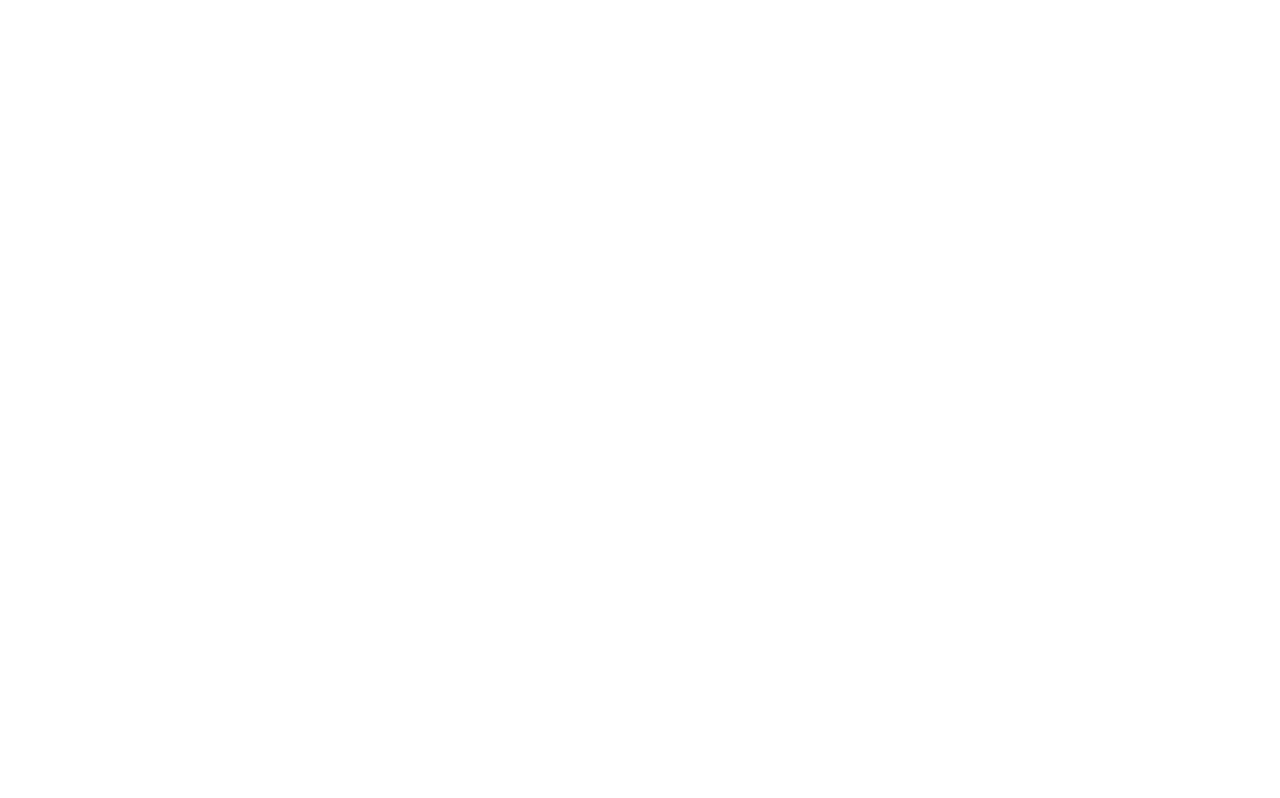
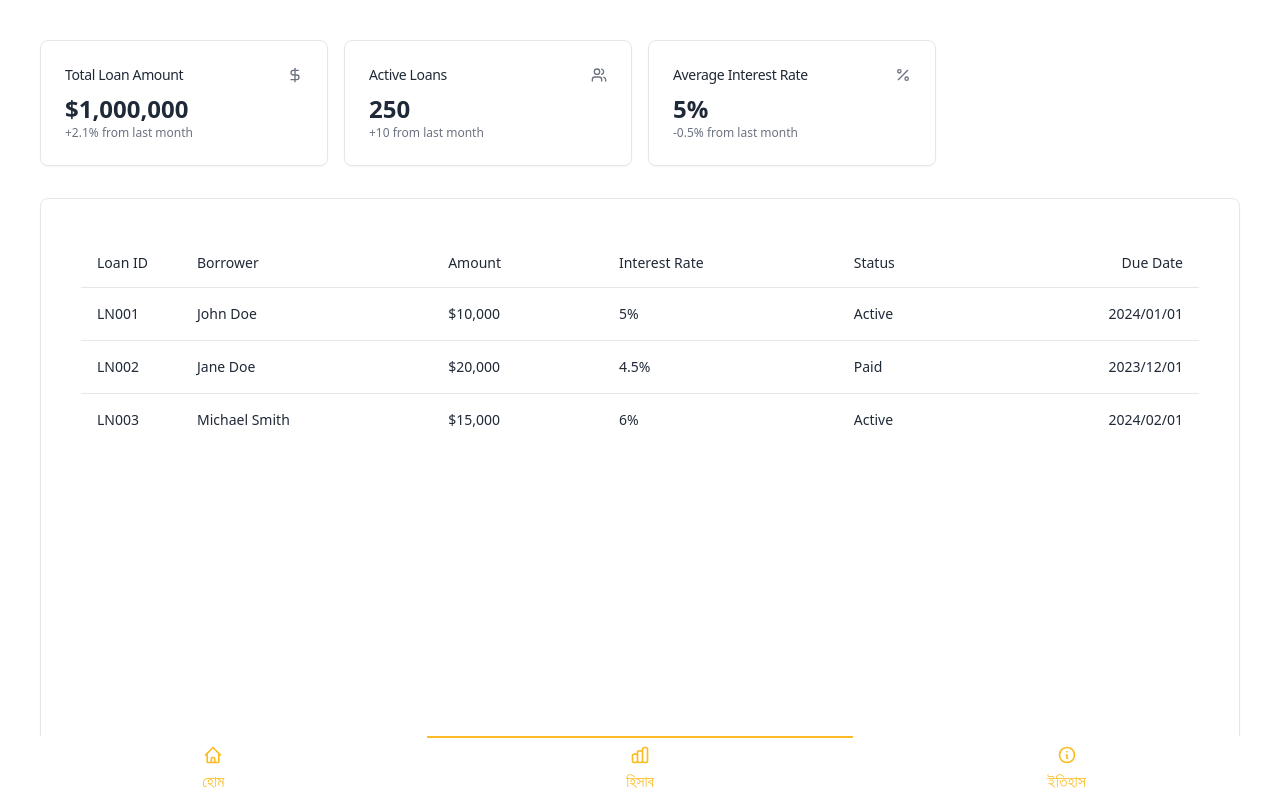
Before and after one commit to hasanshahriar32/nesco, a Next.js app: page /bill/summary in a window 1280 px wide. Shown: the top 798 px of the page. Built offline with nearby package versions, Linux system fonts and the light colour scheme.

Commit message:
Update component labels and translations

```diff
--- /dev/null
+++ b/src/components/BillHistory.js
@@ -0,0 +1,62 @@
+/**
+ * This code was generated by v0 by Vercel.
+ * @see https://v0.dev/t/5aquAsar05B
+ */
+
+import {
+  TableHead,
+  TableRow,
+  TableHeader,
+  TableCell,
+  TableBody,
+  Table,
+} from "@/components/ui/table";
+
+export function BillHistory() {
+  return (
+    <div className="flex flex-col w-full min-h-screen pb-8">
+      <main className="flex min-h-[calc(100vh_-_theme(spacing.16))] flex-1 flex-col gap-4 p-4 md:gap-8 md:p-10">
+        <div>
+          <Table>
+            <TableHeader>
+              <TableRow>
+                <TableHead className="w-[100px]">Loan ID</TableHead>
+                <TableHead>Borrower</TableHead>
+                <TableHead>Amount</TableHead>
+                <TableHead>Interest Rate</TableHead>
+                <TableHead>Status</TableHead>
+                <TableHead className="text-right">Due Date</TableHead>
+              </TableRow>
+            </TableHeader>
+            <TableBody>
+              <TableRow>
+                <TableCell className="font-medium">LN001</TableCell>
+                <TableCell>John Doe</TableCell>
+                <TableCell>$10,000</TableCell>
+                <TableCell>5%</TableCell>
+                <TableCell>Active</TableCell>
+                <TableCell className="text-right">2024/01/01</TableCell>
+              </TableRow>
+              <TableRow>
+                <TableCell className="font-medium">LN002</TableCell>
+                <TableCell>Jane Doe</TableCell>
+                <TableCell>$20,000</TableCell>
+                <TableCell>4.5%</TableCell>
+                <TableCell>Paid</TableCell>
+                <TableCell className="text-right">2023/12/01</TableCell>
+              </TableRow>
+              <TableRow>
+                <TableCell className="font-medium">LN003</TableCell>
+                <TableCell>Michael Smith</TableCell>
+                <TableCell>$15,000</TableCell>
+                <TableCell>6%</TableCell>
+                <TableCell>Active</TableCell>
+                <TableCell className="text-right">2024/02/01</TableCell>
+              </TableRow>
+            </TableBody>
+          </Table>
+        </div>
+      </main>
+    </div>
+  );
+}
--- a/src/components/Footer.js
+++ b/src/components/Footer.js
@@ -36,7 +36,7 @@
             strokeLinecap="round"
             strokeLinejoin="round"
             strokeWidth="2"
-            d="M13 16h-1v-4h-1m1-4h.01M21 12a9 9 0 11-18 0 9 9 0 0118 0z"
+            d="M9 19v-6a2 2 0 00-2-2H5a2 2 0 00-2 2v6a2 2 0 002 2h2a2 2 0 002-2zm0 0V9a2 2 0 012-2h2a2 2 0 012 2v10m-6 0a2 2 0 002 2h2a2 2 0 002-2m0 0V5a2 2 0 012-2h2a2 2 0 012 2v14a2 2 0 01-2 2h-2a2 2 0 01-2-2z"
           />
         </svg>
         <span className="btm-nav-label hidden md:block">হিসাব</span>
@@ -53,7 +53,7 @@
             strokeLinecap="round"
             strokeLinejoin="round"
             strokeWidth="2"
-            d="M9 19v-6a2 2 0 00-2-2H5a2 2 0 00-2 2v6a2 2 0 002 2h2a2 2 0 002-2zm0 0V9a2 2 0 012-2h2a2 2 0 012 2v10m-6 0a2 2 0 002 2h2a2 2 0 002-2m0 0V5a2 2 0 012-2h2a2 2 0 012 2v14a2 2 0 01-2 2h-2a2 2 0 01-2-2z"
+            d="M13 16h-1v-4h-1m1-4h.01M21 12a9 9 0 11-18 0 9 9 0 0118 0z"
           />
         </svg>
         <span className="btm-nav-label hidden md:block">ইতিহাস</span>
--- /dev/null
+++ b/src/components/component/bill-summary.jsx
@@ -0,0 +1,150 @@
+/**
+ * This code was generated by v0 by Vercel.
+ * @see https://v0.dev/t/5aquAsar05B
+ */
+
+import { CardTitle, CardHeader, CardContent, Card } from "@/components/ui/card";
+
+import { BillHistory } from "../BillHistory";
+
+export function BillSummary() {
+  return (
+    <div className="flex flex-col w-full min-h-screen">
+      <main className="flex min-h-[calc(100vh_-_theme(spacing.16))] flex-1 flex-col gap-4 p-4 md:gap-8 md:p-10">
+        <div className="grid gap-4 md:grid-cols-2 lg:grid-cols-4">
+          <Card>
+            <CardHeader className="flex flex-row items-center justify-between pb-2 space-y-0">
+              <CardTitle className="text-sm font-medium">
+                Total Loan Amount
+              </CardTitle>
+              <DollarSignIcon className="w-4 h-4 text-gray-500 dark:text-gray-400" />
+            </CardHeader>
+            <CardContent>
+              <div className="text-2xl font-bold">$1,000,000</div>
+              <p className="text-xs text-gray-500 dark:text-gray-400">
+                +2.1% from last month
+              </p>
+            </CardContent>
+          </Card>
+          <Card>
+            <CardHeader className="flex flex-row items-center justify-between pb-2 space-y-0">
+              <CardTitle className="text-sm font-medium">
+                Active Loans
+              </CardTitle>
+              <UsersIcon className="w-4 h-4 text-gray-500 dark:text-gray-400" />
+            </CardHeader>
+            <CardContent>
+              <div className="text-2xl font-bold">250</div>
+              <p className="text-xs text-gray-500 dark:text-gray-400">
+                +10 from last month
+              </p>
+            </CardContent>
+          </Card>
+          <Card>
+            <CardHeader className="flex flex-row items-center justify-between pb-2 space-y-0">
+              <CardTitle className="text-sm font-medium">
+                Average Interest Rate
+              </CardTitle>
+              <PercentIcon className="w-4 h-4 text-gray-500 dark:text-gray-400" />
+            </CardHeader>
+            <CardContent>
+              <div className="text-2xl font-bold">5%</div>
+              <p className="text-xs text-gray-500 dark:text-gray-400">
+                -0.5% from last month
+              </p>
+            </CardContent>
+          </Card>
+        </div>
+        <Card>
+          <BillHistory />
+        </Card>
+      </main>
+    </div>
+  );
+}
+
+function CurrencyIcon(props) {
+  return (
+    <svg
+      {...props}
+      xmlns="http://www.w3.org/2000/svg"
+      width="24"
+      height="24"
+      viewBox="0 0 24 24"
+      fill="none"
+      stroke="currentColor"
+      strokeWidth="2"
+      strokeLinecap="round"
+      strokeLinejoin="round"
+    >
+      <circle cx="12" cy="12" r="8" />
+      <line x1="3" x2="6" y1="3" y2="6" />
+      <line x1="21" x2="18" y1="3" y2="6" />
+      <line x1="3" x2="6" y1="21" y2="18" />
+      <line x1="21" x2="18" y1="21" y2="18" />
+    </svg>
+  );
+}
+
+function DollarSignIcon(props) {
+  return (
+    <svg
+      {...props}
+      xmlns="http://www.w3.org/2000/svg"
+      width="24"
+      height="24"
+      viewBox="0 0 24 24"
+      fill="none"
+      stroke="currentColor"
+      strokeWidth="2"
+      strokeLinecap="round"
+      strokeLinejoin="round"
+    >
+      <line x1="12" x2="12" y1="2" y2="22" />
+      <path d="M17 5H9.5a3.5 3.5 0 0 0 0 7h5a3.5 3.5 0 0 1 0 7H6" />
+    </svg>
+  );
+}
+
+function UsersIcon(props) {
+  return (
+    <svg
+      {...props}
+      xmlns="http://www.w3.org/2000/svg"
+      width="24"
+      height="24"
+      viewBox="0 0 24 24"
+      fill="none"
+      stroke="currentColor"
+      strokeWidth="2"
+      strokeLinecap="round"
+      strokeLinejoin="round"
+    >
+      <path d="M16 21v-2a4 4 0 0 0-4-4H6a4 4 0 0 0-4 4v2" />
+      <circle cx="9" cy="7" r="4" />
+      <path d="M22 21v-2a4 4 0 0 0-3-3.87" />
+      <path d="M16 3.13a4 4 0 0 1 0 7.75" />
+    </svg>
+  );
+}
+
+function PercentIcon(props) {
+  return (
+    <svg
+      {...props}
+      xmlns="http://www.w3.org/2000/svg"
+      width="24"
+      height="24"
+      viewBox="0 0 24 24"
+      fill="none"
+      stroke="currentColor"
+      strokeWidth="2"
+      strokeLinecap="round"
+      strokeLinejoin="round"
+    >
+      <line x1="19" x2="5" y1="5" y2="19" />
+      <circle cx="6.5" cy="6.5" r="2.5" />
+      <circle cx="17.5" cy="17.5" r="2.5" />
+    </svg>
+  );
+}
--- /dev/null
+++ b/src/components/ui/table.jsx
@@ -0,0 +1,83 @@
+import * as React from "react"
+
+import { cn } from "@/lib/utils"
+
+const Table = React.forwardRef(({ className, ...props }, ref) => (
+  <div className="relative w-full overflow-auto">
+    <table
+      ref={ref}
+      className={cn("w-full caption-bottom text-sm", className)}
+      {...props} />
+  </div>
+))
+Table.displayName = "Table"
+
+const TableHeader = React.forwardRef(({ className, ...props }, ref) => (
+  <thead ref={ref} className={cn("[&_tr]:border-b", className)} {...props} />
+))
+TableHeader.displayName = "TableHeader"
+
+const TableBody = React.forwardRef(({ className, ...props }, ref) => (
+  <tbody
+    ref={ref}
+    className={cn("[&_tr:last-child]:border-0", className)}
+    {...props} />
+))
+TableBody.displayName = "TableBody"
+
+const TableFooter = React.forwardRef(({ className, ...props }, ref) => (
+  <tfoot
+    ref={ref}
+    className={cn("border-t bg-muted/50 font-medium [&>tr]:last:border-b-0", className)}
+    {...props} />
+))
+TableFooter.displayName = "TableFooter"
+
+const TableRow = React.forwardRef(({ className, ...props }, ref) => (
+  <tr
+    ref={ref}
+    className={cn(
+      "border-b transition-colors hover:bg-muted/50 data-[state=selected]:bg-muted",
+      className
+    )}
+    {...props} />
+))
+TableRow.displayName = "TableRow"
+
+const TableHead = React.forwardRef(({ className, ...props }, ref) => (
+  <th
+    ref={ref}
+    className={cn(
+      "h-12 px-4 text-left align-middle font-medium text-muted-foreground [&:has([role=checkbox])]:pr-0",
+      className
+    )}
+    {...props} />
+))
+TableHead.displayName = "TableHead"
+
+const TableCell = React.forwardRef(({ className, ...props }, ref) => (
+  <td
+    ref={ref}
+    className={cn("p-4 align-middle [&:has([role=checkbox])]:pr-0", className)}
+    {...props} />
+))
+TableCell.displayName = "TableCell"
+
+const TableCaption = React.forwardRef(({ className, ...props }, ref) => (
+  <caption
+    ref={ref}
+    className={cn("mt-4 text-sm text-muted-foreground", className)}
+    {...props} />
+))
+TableCaption.displayName = "TableCaption"
+
+export {
+  Table,
+  TableHeader,
+  TableBody,
+  TableFooter,
+  TableHead,
+  TableRow,
+  TableCell,
+  TableCaption,
+}
--- a/src/pages/bill/history.js
+++ b/src/pages/bill/history.js
@@ -1,5 +1,17 @@
+import MainLayout from "@/Layouts/MainLayout";
+import { BillHistory } from "@/components/BillHistory";
+import { Card } from "@/components/ui/card";
 const Page = () => {
-  return <div></div>;
+  return (
+    <div>
+      <Card >
+        <BillHistory />
+      </Card>
+    </div>
+  );
 };
 
 export default Page;
+Page.getLayout = function getLayout(page) {
+  return <MainLayout>{page}</MainLayout>;
+};
--- a/src/pages/bill/summary.js
+++ b/src/pages/bill/summary.js
@@ -1,11 +1,16 @@
-
+import MainLayout from "@/Layouts/MainLayout";
+import { BillSummary } from "@/components/component/bill-summary";
 
 const Page = () => {
-    return (
-        <div>
-
-        </div>
-    );
+  return (
+    <div>
+      <BillSummary />
+    </div>
+  );
 };
 
 export default Page;
+
+Page.getLayout = function getLayout(page) {
+  return <MainLayout>{page}</MainLayout>;
+};
--- a/src/pages/index.js
+++ b/src/pages/index.js
@@ -33,18 +33,17 @@
                   </Link>
                   <Link href="/bill/history">
                     <Button className="bg-transparent text-white" type="submit">
-                      হিস্টোরি
+                      ইতিহাস
                     </Button>
                   </Link>
                 </form>
                 <p className="text-xs text-zinc-200 dark:text-zinc-100">
-                  আপনার ওয়েব অভিজ্ঞতা পুনরায় সংজ্ঞায়িত করতে প্রস্তুত হোন -{" "}
-                  {""}
+                  নেসকো প্রি-পেইড কাস্টমার পোর্টাল - {""}
                   <Link
                     className="underline underline-offset-2 text-white"
-                    href="https://shahriarhasan.vercel.app"
+                    href="https://prepaid.nesco.gov.bd/index.php"
                   >
-                    যোগাযোগ করুন।
+                    ভিজিট করুন।
                   </Link>
                 </p>
               </div>
```
Also changed, not shown: src/components/component/bill-details.jsx (+9 -19 lines).
